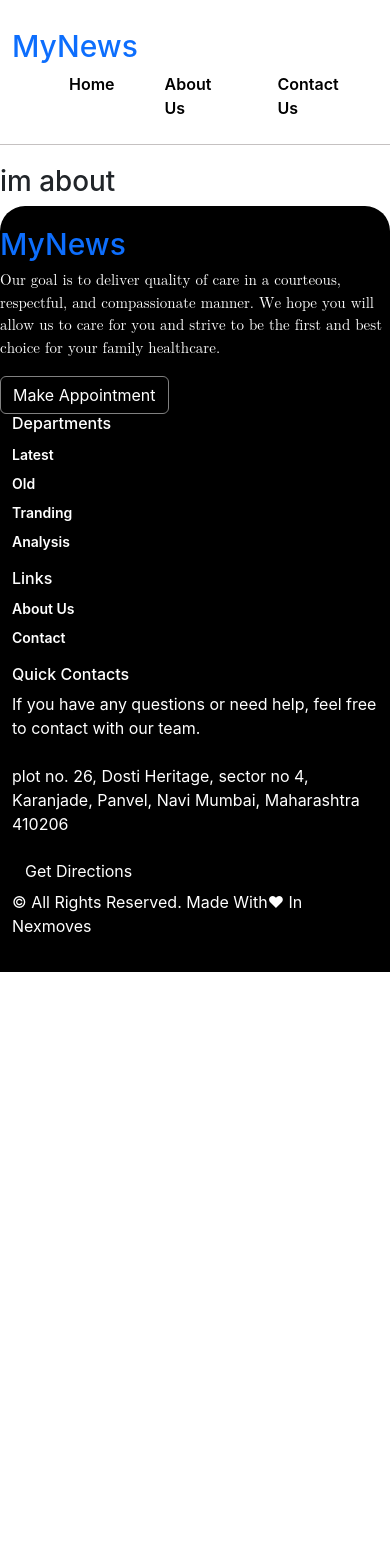
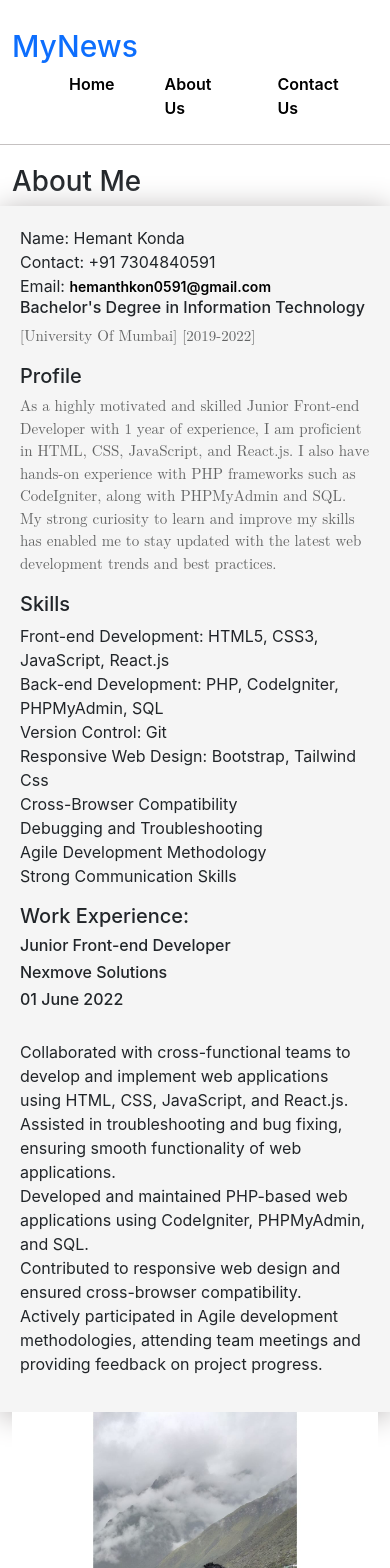
Before and after one commit to Hemantkonda/News-Artical-App-Using-API-s-, a React (Create React App) app: page /about in a window 390 px wide. Shown: the top 1568 px of the page. Before the commit the page ends 972 px from the top, so only its background shows below. Built offline with nearby package versions, Linux system fonts and the light colour scheme.

Commit message:
completed

```diff
--- a/package.json
+++ b/package.json
@@ -3,6 +3,7 @@
   "version": "0.1.0",
   "private": true,
   "dependencies": {
+    "@googlemaps/react-wrapper": "^1.1.35",
     "@testing-library/jest-dom": "^5.16.5",
     "@testing-library/react": "^13.4.0",
     "@testing-library/user-event": "^13.5.0",
--- a/src/components/About.jsx
+++ b/src/components/About.jsx
@@ -1,12 +1,105 @@
 import React from "react";
+import Image from "../assets/images/myimg.jpeg"
 
 export default function About(){
     return (
       <>
-
-      <div>
-        <h1>im about</h1>
-      </div>
+        <section className="mb-5">
+          <div className="container">
+          <h1>About Me</h1>
+            <div className="row">
+              <div className="col-lg-6 col-md-6 bg">
+                <div className="row">
+                  <div className="col-lg-6">
+                    <span className="fs-bold">Name:</span>{" "}
+                    <span>Hemant Konda</span>
+                    <br />
+                    <span className="fs-bold">Contact:</span>{" "}
+                    <span>+91 7304840591</span>
+                    <br />
+                    <span className="fs-bold">Email:</span>{" "}
+                    <span>
+                      <a
+                        href="mailto:hemanthkon0591@gmail.com"
+                        className="mail"
+                      >
+                        hemanthkon0591@gmail.com
+                      </a>
+                    </span>
+                  </div>
+                  <div className="col-lg-6">
+                    <h6> Bachelor's Degree in Information Technology </h6>
+                    <p>[University Of Mumbai] [2019-2022]</p>
+                  </div>
+                </div>
+                <div className="summary">
+                  <h5>Profile</h5>
+                  <p>
+                    As a highly motivated and skilled Junior Front-end Developer
+                    with 1 year of experience, I am proficient in HTML, CSS,
+                    JavaScript, and React.js. I also have hands-on experience
+                    with PHP frameworks such as CodeIgniter, along with
+                    PHPMyAdmin and SQL. My strong curiosity to learn and improve
+                    my skills has enabled me to stay updated with the latest web
+                    development trends and best practices.
+                  </p>
+                </div>
+                <div className="skills">
+                  <h5>Skills</h5>
+                  <ul className="skill-list">
+                    <li>
+                      Front-end Development: HTML5, CSS3, JavaScript, React.js
+                    </li>
+                    <li>
+                      Back-end Development: PHP, CodeIgniter, PHPMyAdmin, SQL
+                    </li>
+                    <li>Version Control: Git</li>
+                    <li>Responsive Web Design: Bootstrap, Tailwind Css</li>
+                    <li>Cross-Browser Compatibility</li>
+                    <li>Debugging and Troubleshooting</li>
+                    <li>Agile Development Methodology</li>
+                    <li>Strong Communication Skills</li>
+                  </ul>
+                </div>
+                <div className="experince">
+                  <h5> Work Experience:</h5>
+                  <h6>Junior Front-end Developer</h6>
+                  <h6>Nexmove Solutions</h6>
+                  <h6>01 June 2022</h6>
+                  <ul className="exp-list">
+                    <li>
+                      Collaborated with cross-functional teams to develop and
+                      implement web applications using HTML, CSS, JavaScript,
+                      and React.js.
+                    </li>
+                    <li>
+                      Assisted in troubleshooting and bug fixing, ensuring
+                      smooth functionality of web applications.
+                    </li>
+                    <li>
+                      Developed and maintained PHP-based web applications using
+                      CodeIgniter, PHPMyAdmin, and SQL.
+                    </li>
+                    <li>
+                      Contributed to responsive web design and ensured
+                      cross-browser compatibility.
+                    </li>
+                    <li>
+                      Actively participated in Agile development methodologies,
+                      attending team meetings and providing feedback on project
+                      progress.
+                    </li>
+                  </ul>
+                </div>
+              </div>
+              <div className="col-lg-6 col-md-6">
+                <div className="image">
+                  <img src={Image} alt="" className="myimg" />
+                </div>
+              </div>
+            </div>
+          </div>
+        </section>
       </>
-        )
+    );
 }
--- a/src/components/Contact.jsx
+++ b/src/components/Contact.jsx
@@ -1,11 +1,50 @@
 import React from "react";
 
 export default function Contact(){
-    return (
-      <>
-      <div>
-        <h1>HEllo Contact</h1>
-      </div>
-      </>
-        )
+return (
+<>
+    <section>
+        <div className="container">
+            <div className="row">
+                <div className="col-lg-12">
+                    <iframe
+                        src="https://www.google.com/maps/embed?pb=!1m18!1m12!1m3!1d3766.7983171821234!2d73.18070627438621!3d19.247619546564007!2m3!1f0!2f0!3f0!3m2!1i1024!2i768!4f13.1!3m3!1m2!1s0x3be793ff4189b141%3A0x879826b6438773f!2sVarap%20Marathi%20School!5e0!3m2!1sen!2sin!4v1681931819452!5m2!1sen!2sin"
+                        width="100%" height="450" style={{ border: "0" }} allowfullscreen="" loading="lazy"
+                        referrerpolicy="no-referrer-when-downgrade"></iframe>
+                </div>
+                <div className="col-lg-10 mb-5 mt-5">
+                    <div className="container mx-5">
+                        <div className="contact-form">
+                            <h3>Get Connect With Me</h3>
+                            <form action="">
+                                <div className="row">
+                                    <div className="col-lg-6 mt-3">
+                                        <input type="text" name="fname" id="fname" className="fname"
+                                            placeholder="First Name" />
+                                    </div>
+                                    <div className="col-lg-6 mt-3">
+                                        <input type="text" name="lname" id="lname" className="lname"
+                                            placeholder="Last Name" />
+                                    </div>
+                                    <div className="col-lg-6 mt-3">
+                                        <input type="email" name="lname" id="lname" className="email"
+                                            placeholder="Email" />
+                                    </div>
+                                    <div className="col-lg-6 mt-3">
+                                        <input type="text" name="contact" id="contact" className="contact"
+                                            placeholder="Contact" />
+                                    </div>
+                                    <div className="col-lg-12 mt-3">
+                                        <button type="submit">Send</button>
+                                    </div>
+                                </div>
+                            </form>
+                        </div>
+                    </div>
+                </div>
+            </div>
+        </div>
+    </section>
+</>
+);
 }
--- a/src/components/Footer.jsx
+++ b/src/components/Footer.jsx
@@ -1,4 +1,5 @@
 import React from "react";
+import { Link } from "react-router-dom";
 
 export default function Footer(){
     return (
@@ -17,13 +18,13 @@ export default function Footer(){
                     us to care for you and strive to be the first and best
                     choice for your family healthcare.
                   </p>
-                  <a
-                    href="#"
+                  <Link
+                    to="/contact"
                     class="btn btn__primary btn__primary-style2 btn__link"
                   >
                     <span className="white">Make Appointment</span>{" "}
                     <i class="icon-arrow-right"></i>
-                  </a>
+                  </Link>
                 </div>
               </div>
               <div class="col-sm-6 col-md-6 col-lg-2 offset-lg-1">
@@ -53,10 +54,10 @@ export default function Footer(){
                   <nav>
                     <ul class="list-unstyled">
                       <li>
-                        <a href="about-us.html" className="white">About Us</a>
+                        <Link to="/about" className="white">About Us</Link>
                       </li>
                       <li>
-                        <a href="contact-us.html" className="white">Contact</a>
+                        <Link to="/contact" className="white">Contact</Link>
                       </li>
                     </ul>
                   </nav>
@@ -78,18 +79,17 @@ export default function Footer(){
                       </a>
                     </li>
                     <li class="color-body white">
-                      plot no. 26, Dosti Heritage, sector no 4, Karanjade,
-                      Panvel, Navi Mumbai, Maharashtra 410206
+                    VarapGoan, Kalyan-421301, Thane, Maharashtra, India
                     </li>
                   </ul>
                   <div class="d-flex align-items-center">
-                    <a
-                      href="contact-us.html"
+                    <Link
+                      to="/contact"
                       class="btn btn__primary btn__link mr-30"
                     >
                       <i class="icon-arrow-right"></i>{" "}
                       <span className="white">Get Directions</span>
-                    </a>
+                    </Link>
                     <ul class="social-icons list-unstyled mb-0">
                       <li>
                         <a href="#">
@@ -119,7 +119,7 @@ export default function Footer(){
               <div class="col-sm-12 col-md-6 col-lg-6 white">
                 <span class="fz-14">&copy; All Rights Reserved.</span>{" "}
                 <span class="creator">
-                  Made With<span class="pink">❤ </span> In Nexmoves
+                  Made With<span class="pink">❤ </span> By Hemant Konda
                 </span>
               </div>
               <div class="col-sm-12 col-md-6 col-lg-6">
--- a/src/components/Main.jsx
+++ b/src/components/Main.jsx
@@ -5,9 +5,25 @@ export default function Main() {
   const [news, setNews] = useState([]);
 
   useEffect(() => {
-    axios.get('https://techcrunch.com/wp-json/wp/v2/posts?per_page=20&context=embed')
-      .then(response => setNews(response.data))
-      .catch(error => console.log(error));
+    axios.get("https://techcrunch.com/wp-json/wp/v2/posts?per_page=20&context=embed")
+      .then((response) => {
+        // Remove <p></p> tags from the API response
+        const newsWithoutPTags = response.data.map((article) => {
+          return {
+            ...article,
+            title: {
+              ...article.title,
+              rendered: article.title.rendered.replace(/<\/?p>/g, ""),
+            },
+            excerpt: {
+              ...article.excerpt,
+              rendered: article.excerpt.rendered.replace(/<\/?p>/g, ""),
+            },
+          };
+        });
+        setNews(newsWithoutPTags);
+      })
+      .catch((error) => console.log(error));
   }, []);
 
   return (
--- a/src/index.css
+++ b/src/index.css
@@ -1,4 +1,4 @@
-*{
+* {
   margin: 0;
   padding: 0;
 }
@@ -33,7 +33,7 @@ code {
     monospace;
 }
 
-.d-flex{
+.d-flex {
   display: flex;
 }
 
@@ -41,7 +41,7 @@ code {
   font-size: 30px;
 }
 
-.navbar{
+.navbar {
   display: flex;
   justify-content: space-between;
 }
@@ -50,18 +50,22 @@ li {
   margin: 0px 25px;
   list-style: none;
 }
+
 img.card-img-top:hover {
   transform: scale(1.05);
   transition: all 0.5s;
 }
+
 h2 {
   font-size: 22px;
 }
+
 p {
   font-size: 15px;
   color: #636464;
   font-family: math;
 }
+
 img.card-img-top {
   height: 200px;
   width: 100%;
@@ -79,7 +83,7 @@ img.card-img-top {
   border-radius: 5px;
 }
 
-.white{
+.white {
   color: #fff !important;
 }
 
@@ -104,3 +108,63 @@ a.white {
 a.btn.btn__primary.btn__primary-style2.btn__link {
   border: 1px solid grey;
 }
+
+.myimg {
+  width: 100%;
+}
+
+a.mail {
+  font-size: 14px;
+}
+
+ul.skill-list li {
+  margin: 0px;
+}
+
+ul.skill-list {
+  padding: 0;
+}
+
+ul.exp-list li {
+  margin: 0%;
+}
+
+ul.exp-list {
+  padding: 0;
+  margin-top: 30px;
+}
+
+.fname,
+.lname,
+.contact,
+.email {
+  display: block;
+  width: 100%;
+  height: calc(1.5em + 0.75rem + 2px);
+  padding: 0.375rem 0.75rem;
+  font-size: 1rem;
+  font-weight: 400;
+  line-height: 1.5;
+  color: #495057;
+  background-color: #fff;
+  background-clip: padding-box;
+  border: 1px solid #ced4da;
+  border-radius: 0.25rem;
+  transition: border-color .15s ease-in-out, box-shadow .15s ease-in-out;
+}
+
+button {
+  width: 120px;
+  padding: 5px;
+  border-radius: 7px;
+  background: #0d6efd;
+  color: white;
+  font-weight: 600;
+  border: 1px solid;
+}
+
+.col-lg-6.col-md-6.bg {
+  background: whitesmoke;
+  padding: 20px;
+  box-shadow: 0px 3px 29px #b7b3b3;
+}
```
Also changed, not shown: src/assets/images/myimg.jpeg (added), 1 other file (tests, documents, lock files or other folders).
